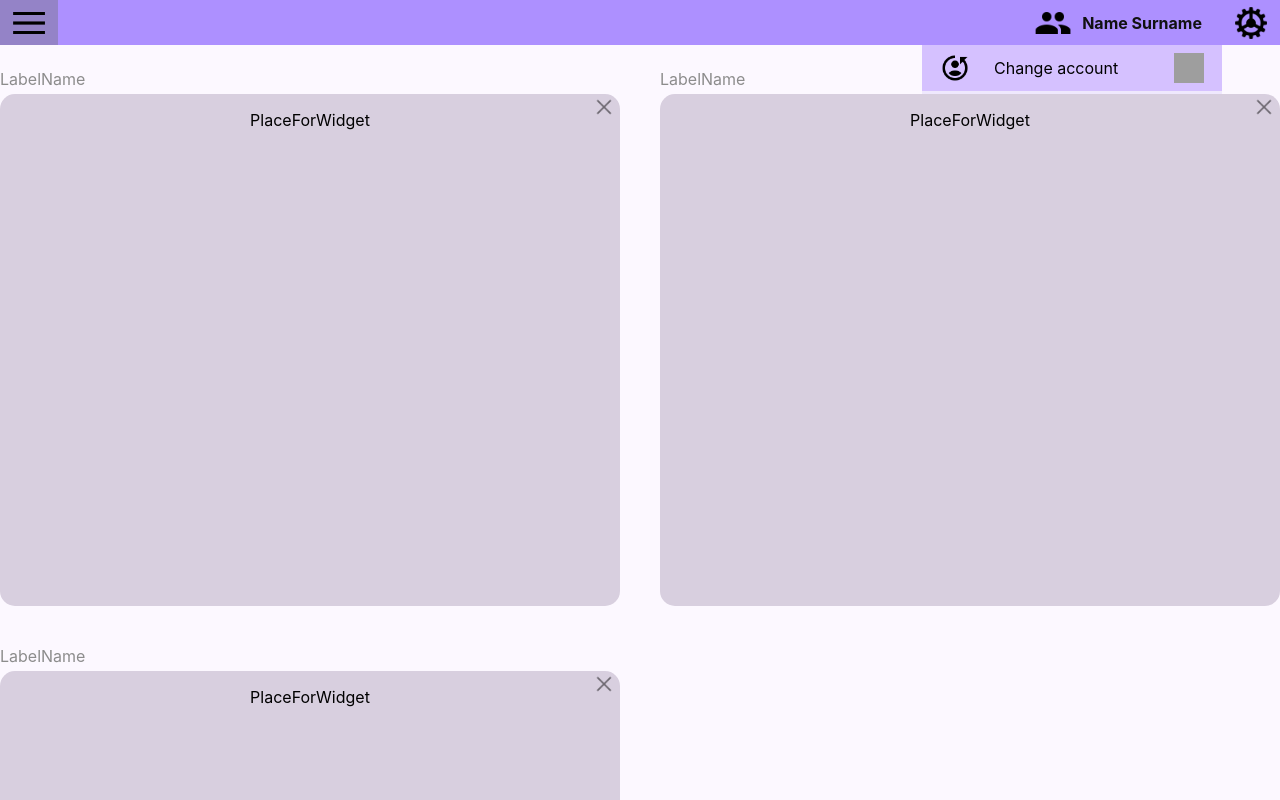
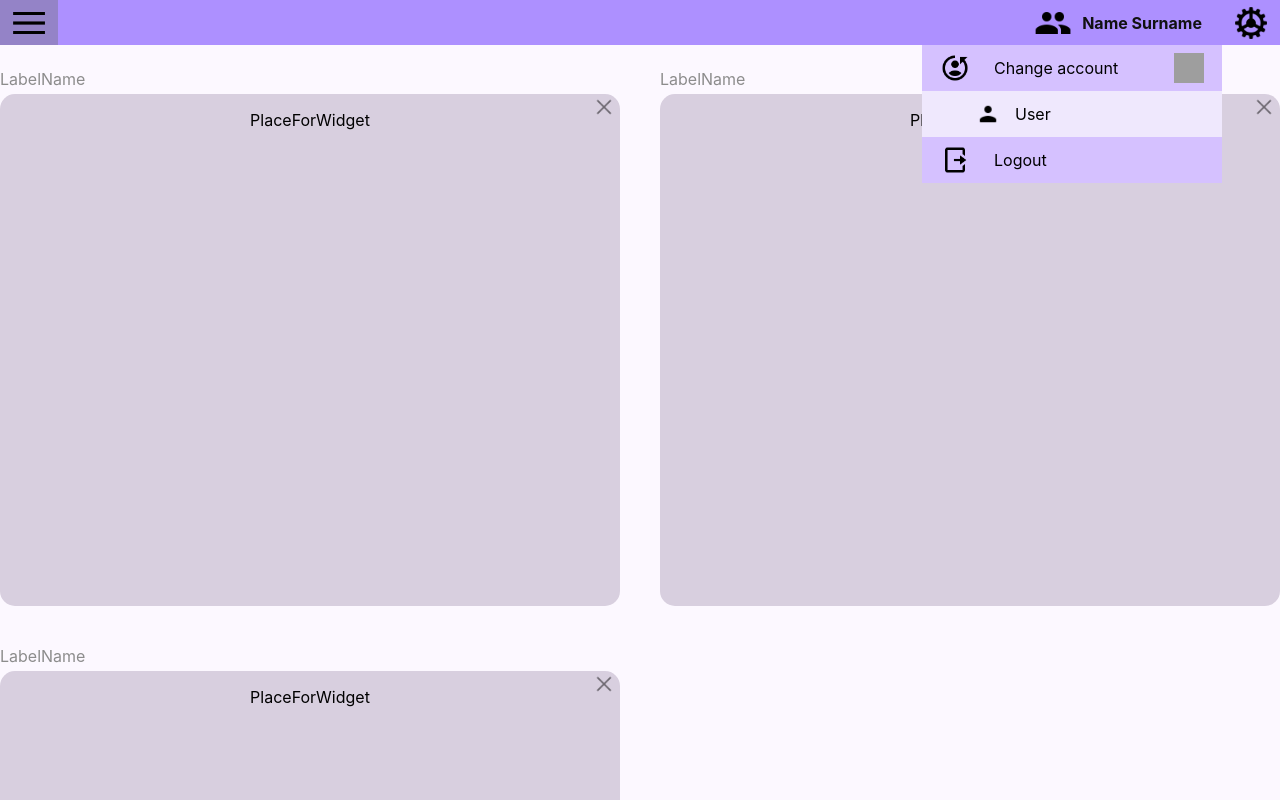
Before and after one commit to Kacpu/PGUI-dashboard-sprzedawcy, a React (Create React App) app: page / in a window 1280 px wide. Both pictures are taken after a click on the button "Name Surname". Shown: the top 800 px of the page. Built offline with nearby package versions, Linux system fonts and the light colour scheme; grey boxes are pictures that could not be loaded.

Commit message:
mała poprawka na z-index do listy i widgetów

```diff
--- a/src/components/DropdownMenu/dropdownMenu.module.css
+++ b/src/components/DropdownMenu/dropdownMenu.module.css
@@ -5,4 +5,5 @@
     width: 300px;
     align-items: flex-start;
     right: 0;
+    z-index: 2;
 }
--- a/src/elements/WidgetFrame/widgetFrame.module.css
+++ b/src/elements/WidgetFrame/widgetFrame.module.css
@@ -5,6 +5,7 @@
     padding: 1rem;
     border-radius: 15px;
     position: relative;
+    z-index: 1;
 }
 
 .labelFrame{
```
